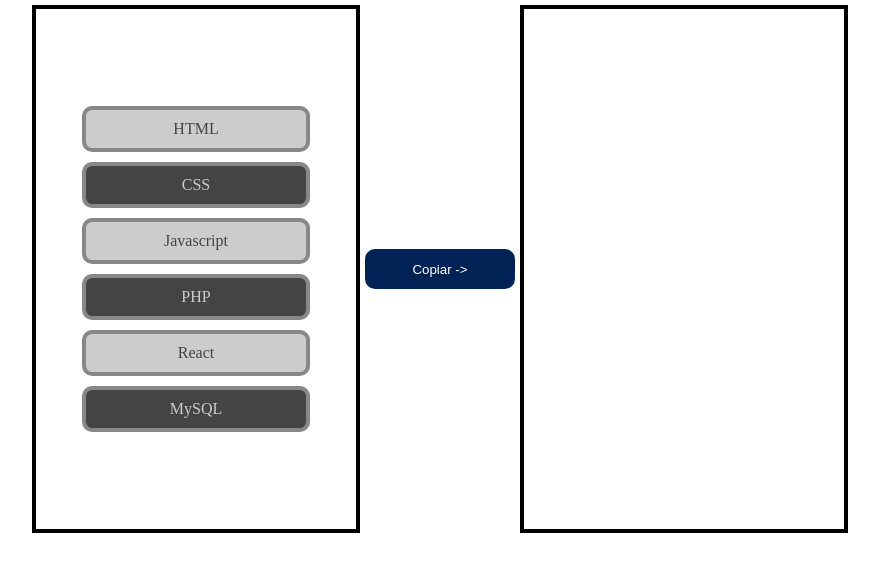
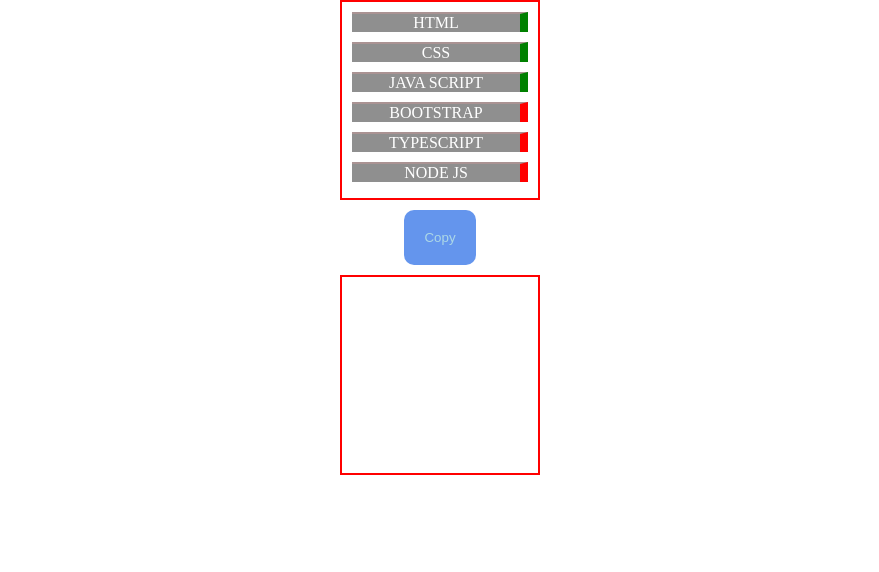
Before and after one commit to Dannick10/cfbcursos-javascript, a plain HTML site: page aula 20/addeventlistnner.html in a window 1280 px wide. Shown: the whole page, without its empty margins (200-1079 px from the left). Drawn offline with Linux system fonts and the light colour scheme.

Commit message:
praticando

```diff
--- /dev/null
+++ b/aula 20 copy/style.css
@@ -0,0 +1,61 @@
+*{
+    padding: 0;
+    margin: 0;
+    border: none;
+}
+
+main {
+    display: flex;
+    justify-content: center;
+    align-items: center;
+    width: 100%;
+}
+
+button{
+    width: 150px;
+    height: 40px;
+    background-color: #025;
+    color: #fff;
+    cursor: pointer;
+    border-radius: 10px;
+}
+
+.curso{
+    display: flex;
+    justify-content: center;
+    width: 200px;
+    border: 4px solid #888;
+    border-radius: 10px;
+    padding: 10px;
+    margin: 5px 0;
+    cursor: pointer;
+}
+
+.destaque{
+    background-color: #800 !important;
+    color: #fcc !important;
+    border-color:  #f00 !important;
+
+}
+
+.c1{
+    background-color: #ccc;
+    color: #444;
+}
+
+.c2{
+    background-color: #444;
+    color: #ccc;
+}
+
+.caixa{
+    border: 4px solid #000;
+    padding: 10px;
+    display: flex;
+    flex-direction: column;
+    justify-content: center;
+    align-items: center;
+    margin: 5px;
+    height: 500px;
+    width: 300px;
+}
--- a/aula 20/addeventlistinner.js
+++ b/aula 20/addeventlistinner.js
@@ -1,27 +1,25 @@
 const c1 = document.querySelector('#caixa1')
 const c2 = document.querySelector('#caixa2')
-const btn = document.querySelector('#btn_copiar')
+const btn = document.querySelector('#btn_copy')
 
 const curso = [...document.querySelectorAll('.curso')]
 
 curso.map((el)=>{
  el.addEventListener('click',(evt)=>{
   const cursos = evt.target
-    cursos.classList.toggle('destaque')
+  cursos.classList.toggle('color')
  })
 })
 
 btn.addEventListener('click',()=>{
-    const cursoSelecionados = [...document.querySelectorAll('.destaque')]
-    const cursoNaoSelecionados = [...document.querySelectorAll('.curso:not(.destaque)')]
-
-    cursoNaoSelecionados.reverse()
+  const cursoSelecionados = [...document.querySelectorAll('.color')]
+  const cursoNaoSelecionados = [...document.querySelectorAll('.curso:not(.color)')]
 
   cursoSelecionados.map((el)=>{
-        c2.appendChild(el)
+    c2.append(el)
   })
 
   cursoNaoSelecionados.map((el)=>{
-        c1.appendChild(el)
+    c1.append(el)
   })
 })
--- a/aula 20/addeventlistnner.html
+++ b/aula 20/addeventlistnner.html
@@ -7,22 +7,22 @@
     <title>addeventlistener</title>
 </head>
 <body>
+
     <main>
-    <div id="caixa1" class="caixa">
+        <div id="caixa1" class="caixa">
+            <div id="c1" class="curso c1">HTML</div>
+            <div id="c2" class="curso c1">CSS</div>
+            <div id="c3" class="curso c1">JAVA SCRIPT</div>
+            <div id="c4" class="curso c2">BOOTSTRAP</div>
+            <div id="c5" class="curso c2">TYPESCRIPT</div>
+            <div id="c6" class="curso c2">NODE JS</div>
+        </div>
+        <button id="btn_copy">
+            Copy
+        </button>
+        <div id="caixa2" class="caixa"></div>
+    </main>
 
-            <div id="c1" class="curso c1">HTML</div>
-            <div id="c2" class="curso c2">CSS</div>
-            <div id="c3" class="curso c1">Javascript</div>
-            <div id="c4" class="curso c2">PHP</div>
-            <div id="c5" class="curso c1">React</div>
-            <div id="c6" class="curso c2">MySQL</div>
-    </div>
-
-    <button id="btn_copiar">Copiar -></button>
-
-    <div id="caixa2" class="caixa"></div>
-
-    </main>
 
     <script src="addeventlistinner.js"></script>
 </body>
--- a/aula 20/style.css
+++ b/aula 20/style.css
@@ -1,61 +1,56 @@
 *{
+    margin: 0;
     padding: 0;
-    margin: 0;
     border: none;
 }
 
-main {
-    display: flex;
-    justify-content: center;
-    align-items: center;
-    width: 100%;
+.caixa{
+   text-align: center;
+   border: 2px solid red;
+   width: 200px;
+   height: 200px;
+   margin: auto;
+   box-sizing: border-box;
 }
 
 button{
-    width: 150px;
-    height: 40px;
-    background-color: #025;
-    color: #fff;
+   display: block;
+   padding: 20px;
+   background-color: cornflowerblue;
+    margin: 10px auto;
+    border-radius: 10px;
+    color: lightblue;
     cursor: pointer;
-    border-radius: 10px;
+}
+
+button:hover{
+    background-color: rgb(135, 174, 247);
+    color: rgb(255, 255, 255);
 }
 
 .curso{
-    display: flex;
-    justify-content: center;
-    width: 200px;
-    border: 4px solid #888;
-    border-radius: 10px;
-    padding: 10px;
-    margin: 5px 0;
+    background-color: rgb(143, 143, 143);
+    color: white;
+    margin: 10px;
+    border-top: 2px solid rgb(170, 147, 147);
     cursor: pointer;
+    box-sizing: border-box;
 }
 
-.destaque{
-    background-color: #800 !important;
-    color: #fcc !important;
-    border-color:  #f00 !important;
+.curso:hover{
+    border: none;
+}
+
+.c1{
+    border-right: 8px solid green;
 
 }
 
-.c1{
-    background-color: #ccc;
-    color: #444;
+.c2{
+    border-right: 8px solid red;
 }
 
-.c2{
-    background-color: #444;
-    color: #ccc;
+.color{
+    background-color: rgb(170, 171, 228) !important;
+    border: none !important;
 }
-
-.caixa{
-    border: 4px solid #000;
-    padding: 10px;
-    display: flex;
-    flex-direction: column;
-    justify-content: center;
-    align-items: center;
-    margin: 5px;
-    height: 500px;
-    width: 300px;
-}
```
Also changed, not shown: aula 20 copy/addeventlistinner.js (added, +25 -0 lines), aula 20 copy/addeventlistnner.html (added, +29 -0 lines). Lines whose indentation alone changed are shown as unchanged.
